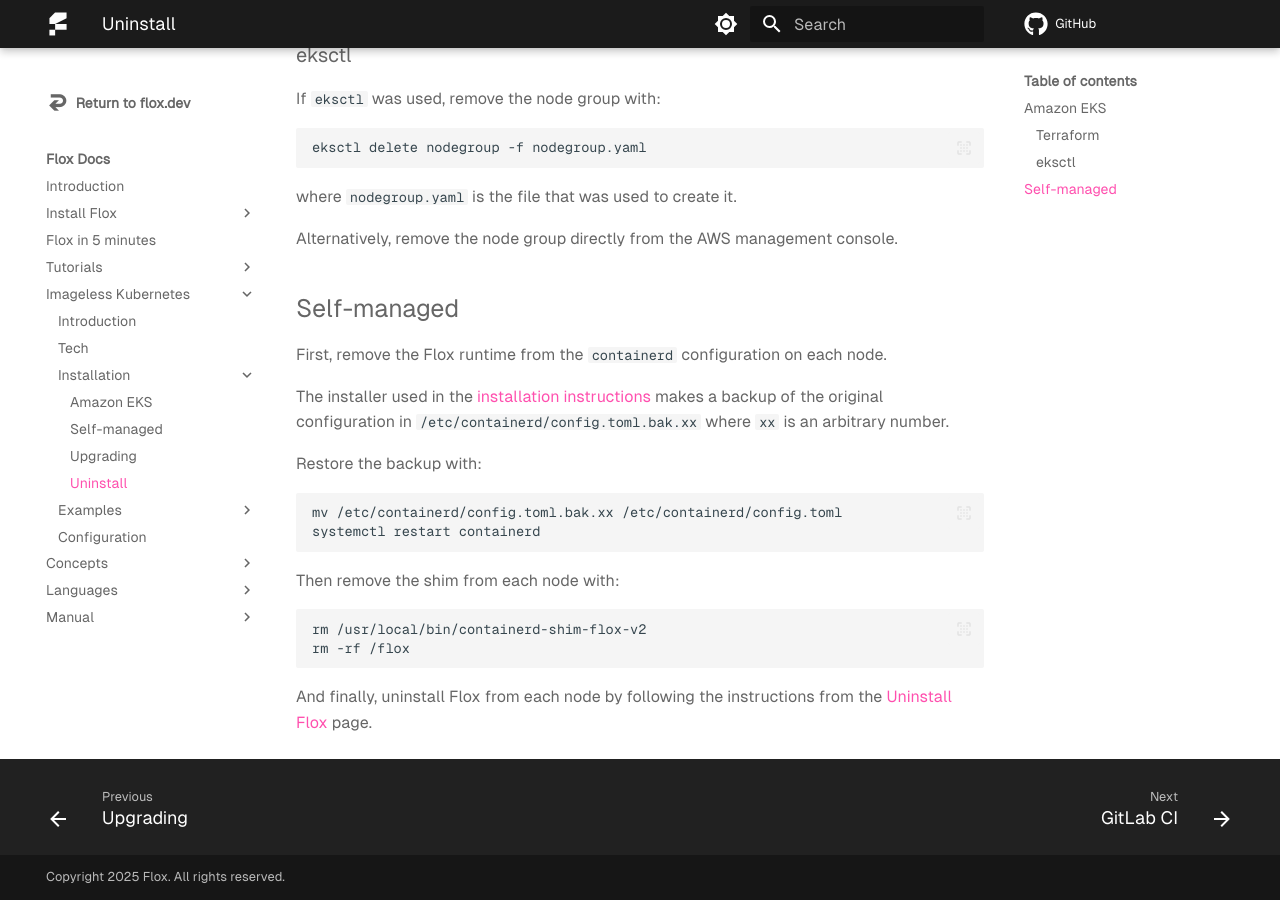
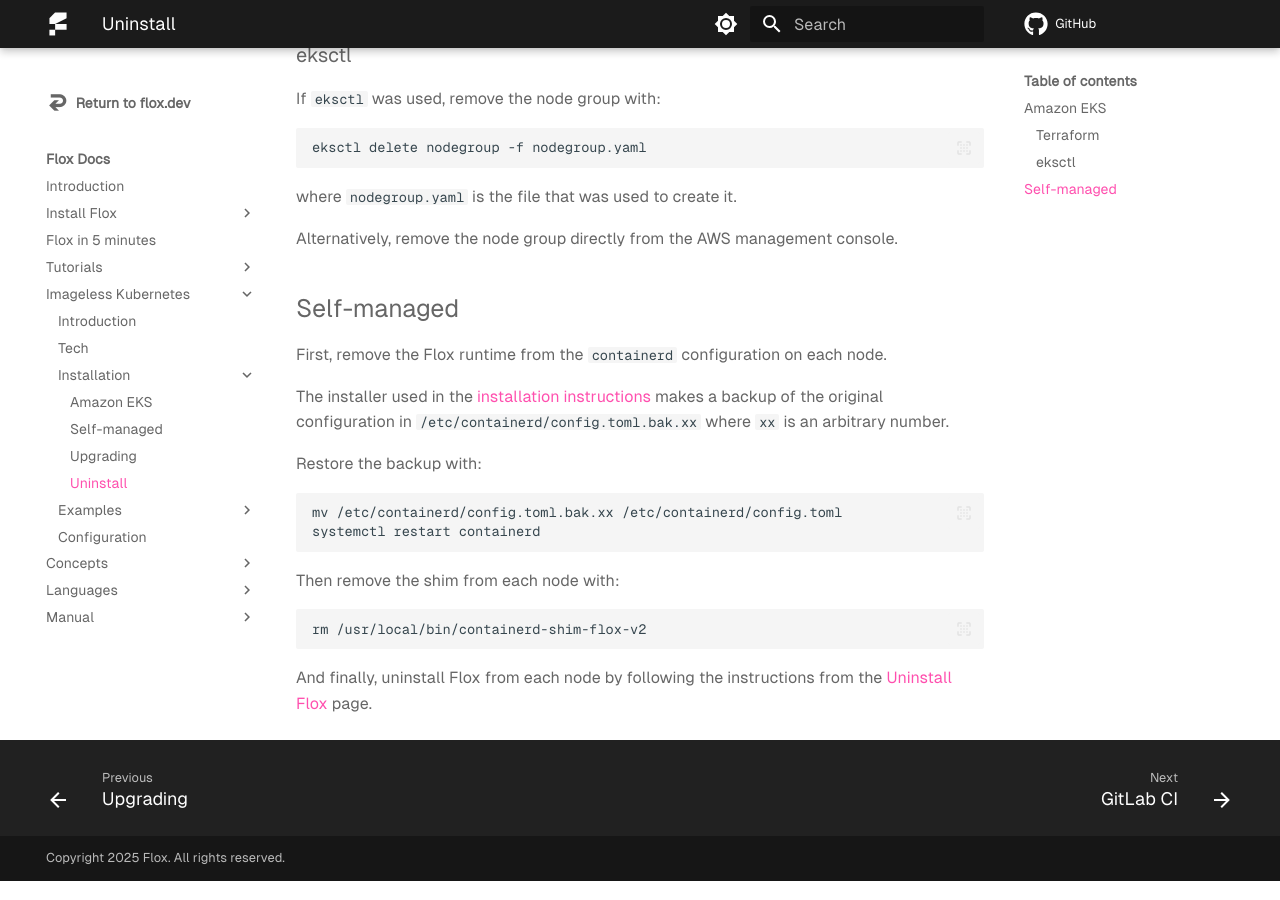
Before and after one commit to flox/floxdocs, an MkDocs documentation site: the page built from docs/k8s/install/uninstall.md, in a window 1280 px wide and 900 px high, scrolled down 698 px. Built offline with MkDocs 1.6.1 and Material for MkDocs 9.7.7, drawn with Linux system fonts in a browser that asks for light colours; plug-ins that fetch from the network failed and are left out; comment, search, counter and statistics services are not loaded.

Commit message:
fix: remove /flox from uninstall

````diff
--- a/docs/k8s/install/uninstall.md
+++ b/docs/k8s/install/uninstall.md
@@ -54,7 +54,6 @@
 
 ```sh
 rm /usr/local/bin/containerd-shim-flox-v2
-rm -rf /flox
 ```
 
 And finally, uninstall Flox from each node by following the instructions from the [Uninstall Flox][uninstall-flox] page.
````
